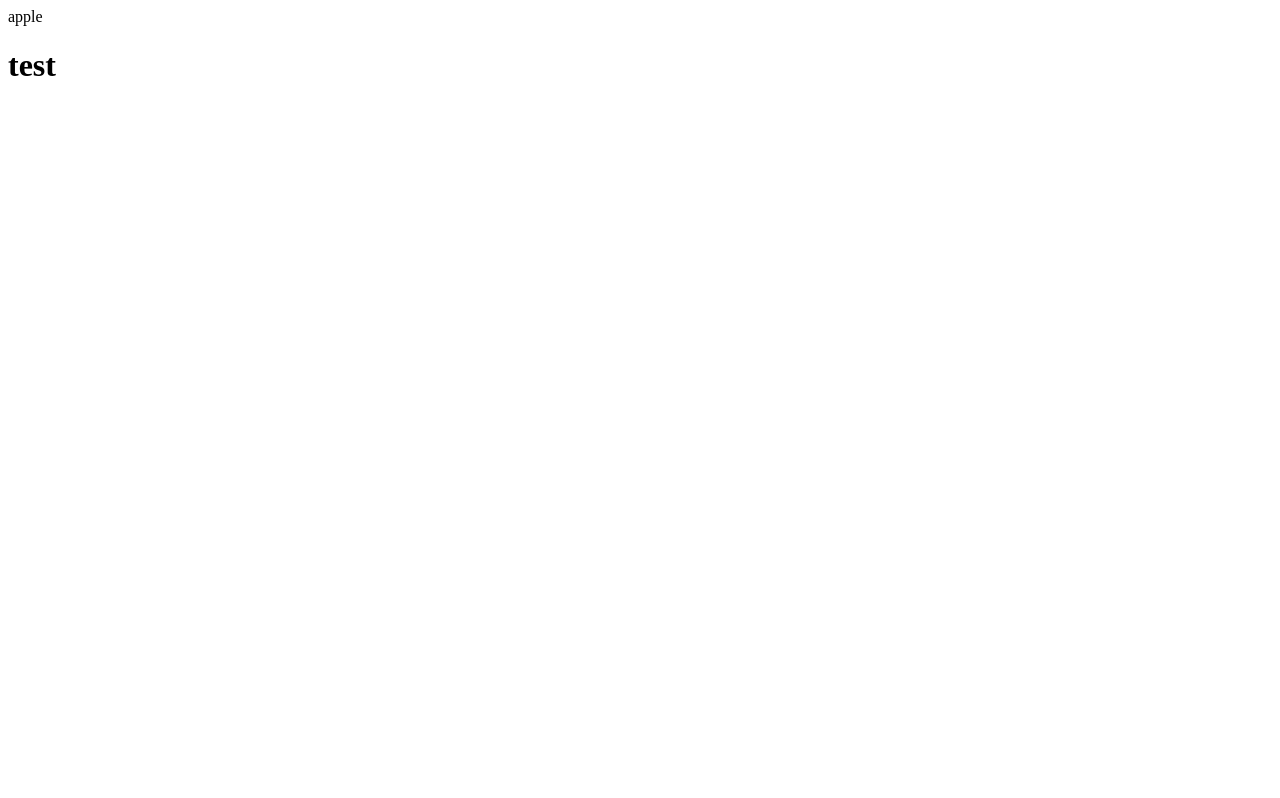
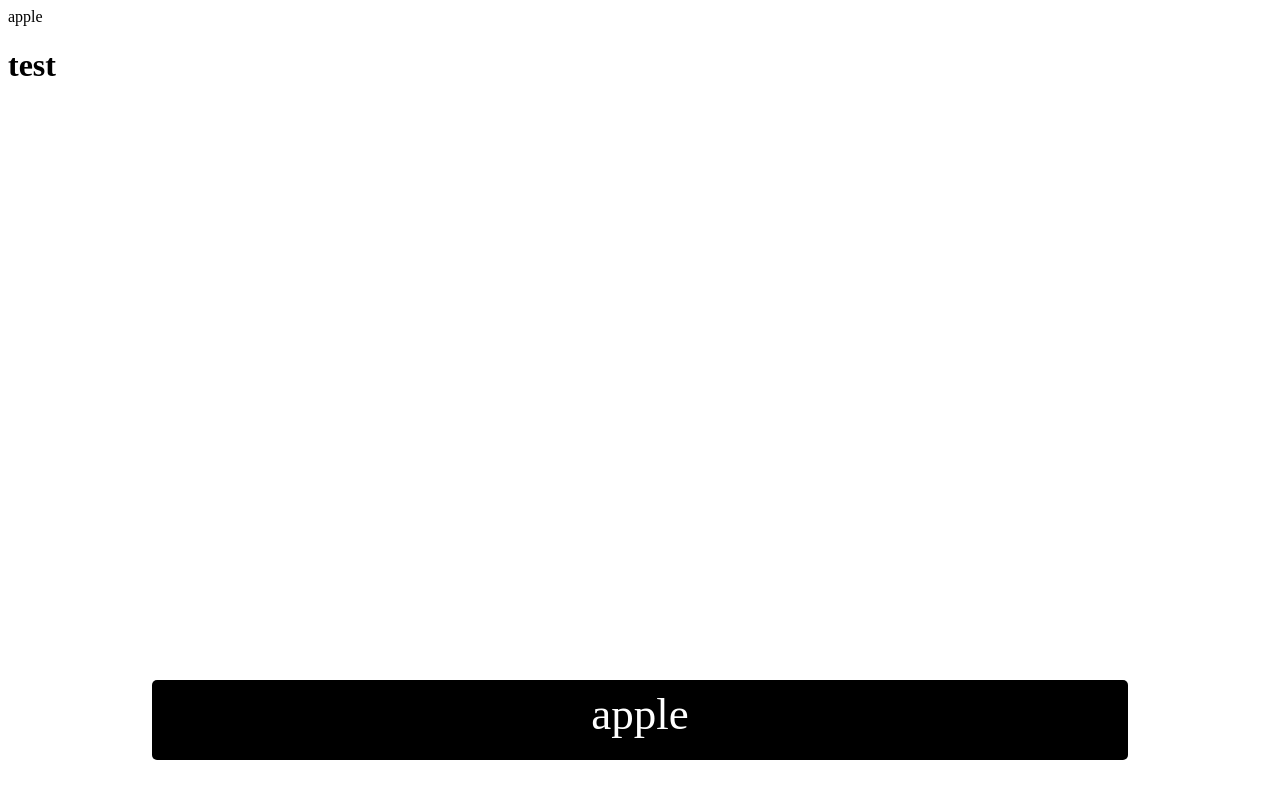
Before and after one commit to ZTaer/VST, a website: page main/index.html in a window 1280 px wide. Drawn offline with Linux system fonts and the light colour scheme.

Commit message:
搞定，修复全屏不显示字幕的问题

```diff
--- a/main/src/js/index.js
+++ b/main/src/js/index.js
@@ -17,7 +17,7 @@
     // a) dom
     let headTarget = document.querySelector("head");
     let mainCss = `
-    #writeTextContainer {
+    .write-text-container {
     text-align: center;
     position: fixed;
     bottom: 5%;
@@ -27,7 +27,7 @@
     padding: 0px;
     z-index: 9999;
     }
-      #writeTextContainer #writeText {
+    .write-text-container .write-text {
     border-radius: 5px;
     width: 75%;
     margin: 0px auto;
@@ -37,6 +37,9 @@
     background-color: #000;
     color: #fff;
     min-height: 64px;
+    }
+    .temporarily-hide {
+    opacity: 0;
     }
     `;
 
@@ -55,13 +58,13 @@
      */
     const GetString = {
         WATCH_TARGET: ".well--text--2H_p0",                             // 监听字幕
-        WRITE_TARGET_POS: ".curriculum-item-view--content--3ABmp",      // 渲染字幕位置
+        // WRITE_TARGET_POS: ".curriculum-item-view--content--3ABmp",      // 渲染字幕位置
+        WRITE_TARGET_POS: "body",      // 渲染字幕位置
         WRITE_TEXT_CONTAINER: "writeTextContainer",                     // 渲染字幕容器
         WRITE_TEXT: "writeText",                                        // 渲染字幕
         WRITE_TEXT_CONTAINER_FULL_SCREEN: "writeTextContainerFullScreen",                     // 渲染全屏字幕容器
         WRITE_TEXT_FULL_SCREEN: "writeTextFullScreen",                                        // 渲染全屏字幕
         AUTHOR_MSG: "Udemy 翻译字幕v0.0.1 - 作者: __OO7__",
-        NO_TEXT: "( 空 )",
     };
 
     /**
@@ -70,8 +73,9 @@
     let watchTarget = document.querySelector( GetString.WATCH_TARGET );
     let writeTargetPos = document.querySelector(GetString.WRITE_TARGET_POS);
     let writeTarget = document.querySelector(`#${GetString.WRITE_TEXT}`);
-    let timer, median, timerForUrl;
+    let timer, median, timerForUrl, timerForCN;
     let oldUrl = location.href;
+    let buildStart = false;
 
     /**
      * #3 HTML
@@ -81,13 +85,29 @@
     const BuildWriteText = () => {
         const writeTextContainer = document.createElement('div');
         writeTextContainer.id = GetString.WRITE_TEXT_CONTAINER;
+        writeTextContainer.classList.add("write-text-container","temporarily-hide");
+
+        const writeTextContainerFullScreen = document.createElement('div');
+        writeTextContainerFullScreen.id = GetString.WRITE_TEXT_CONTAINER_FULL_SCREEN;
+        writeTextContainerFullScreen.classList.add("write-text-container");
 
         const writeText = document.createElement('p');
         writeText.id = GetString.WRITE_TEXT;
         writeText.textContent = GetString.AUTHOR_MSG;
+        writeText.classList.add("write-text");
+
+        const writeTextFullScreen = document.createElement('p');
+        writeTextFullScreen.id = GetString.WRITE_TEXT_FULL_SCREEN;
+        writeTextFullScreen.textContent = GetString.AUTHOR_MSG;
+        writeTextFullScreen.classList.add("write-text");
 
         writeTargetPos.appendChild( writeTextContainer );
         writeTextContainer.appendChild( writeText );
+
+        watchTarget.parentElement.appendChild( writeTextContainerFullScreen );
+        writeTextContainerFullScreen.appendChild( writeTextFullScreen );
+
+        buildStart = true;
     };
 
     /**
@@ -138,6 +158,7 @@
            if( nowUrl !== oldUrl ){
                oldUrl = nowUrl;
                handleCloseTarget();
+               handleCloseWatchCN();
                location.reload();
            }
         }, 500 );
@@ -148,10 +169,33 @@
         clearInterval( timerForUrl );
     };
 
+    // d) 监听翻译后的内容( 临时性功能，未来将删除 )
+    const handleWatchCN = () => {
+        timerForCN = setInterval( () => {
+            if( buildStart ){
+                const text = document.querySelector(`#${GetString.WRITE_TEXT}`);
+                const target = document.querySelector(`#${GetString.WRITE_TEXT_FULL_SCREEN}`);
+                if(
+                    ( text && target )
+                    &&
+                    ( text.textContent !== target.textContent )
+                 ){
+                    target.textContent = text.textContent;
+                }
+            }
+        }, 100 );
+    };
+
+    // e) 关闭监听翻译后的内容( 临时性功能，未来将删除 )
+    const handleCloseWatchCN = () => {
+        clearInterval( timerForCN );
+    };
+
     /**
      * #5 逻辑执行区域
      */
     handleWatchTarget();
+    handleWatchCN();
     handleWatchUrl();
 
 })();
--- a/main/src/scss/index.styles.scss
+++ b/main/src/scss/index.styles.scss
@@ -1,5 +1,5 @@
 
-#writeTextContainer{
+.write-text-container{
     text-align: center;
     position: fixed;
     bottom: 5%;
@@ -9,7 +9,7 @@
     padding:0px;
     z-index: 9999;
 
-    #writeText{
+    .write-text{
         border-radius: 5px;
         width:75%;
         margin: 0px auto;
@@ -21,3 +21,7 @@
         min-height: 64px;
     }
 }
+
+.temporarily-hide{
+  opacity: 0;
+}
```
Also changed, not shown: main/src/css/index.styles.css, 1 other file. Lines whose indentation alone changed are shown as unchanged.
